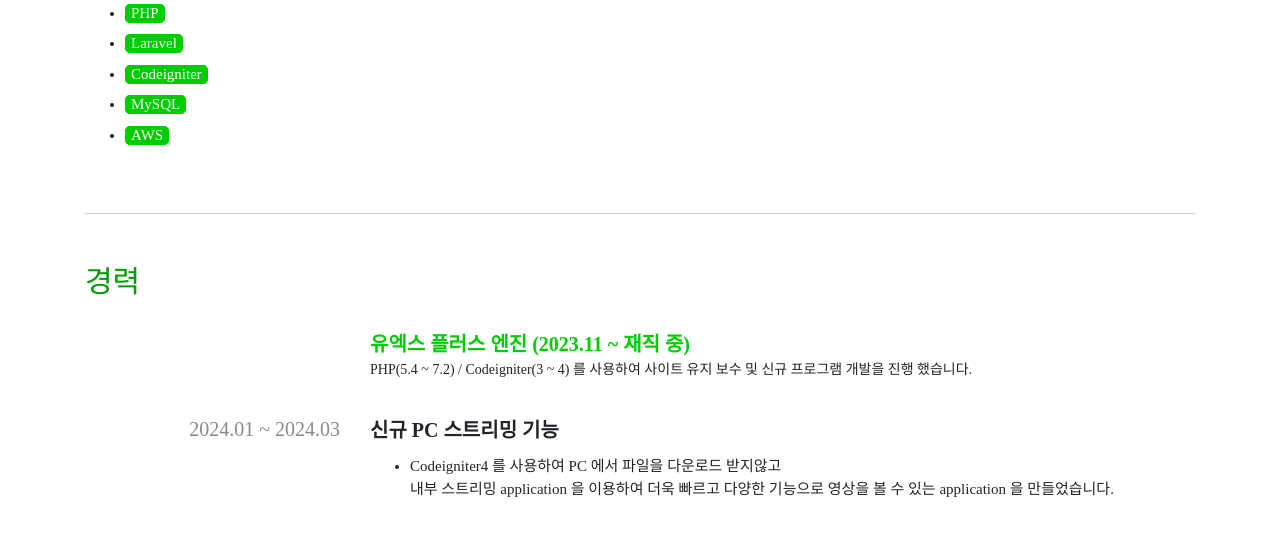
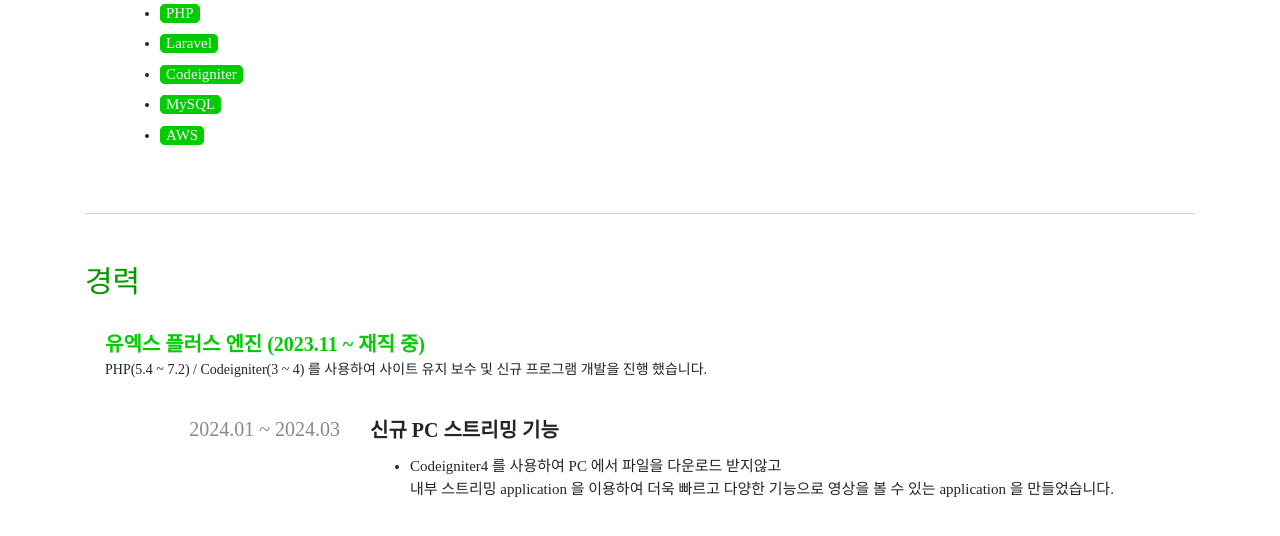
Before and after one commit to qoaudgns/iammh, a plain HTML site: page index.html in a window 1280 px wide. Shown: the part 578-1114 px from the top of the page. Drawn offline with Linux system fonts and the light colour scheme; a web font is replaced by a local one.

Commit message:
이력서 최신화

```diff
--- a/index.html
+++ b/index.html
@@ -32,7 +32,7 @@
 			</div>
 
 			<div class="mt-5 text-center text-md-left title">기술</div>
-			<div class="row">
+			<div class="row" style="margin-left: 20px">
 				<div class="col-sm-12 col-lg-9">
 					<ul>
 						<li><span class="language-tag selected">PHP</span></li>
@@ -47,10 +47,7 @@
 			<div class="mt-5 text-center text-md-left title">경력</div>
 
 			<div class="row mobile-border"  style="margin-top: 20px; margin-bottom: 20px">
-				<div class="col-sm-12 col-lg-3 text-left text-lg-right sub-title exp-time">
-
-				</div>
-				<div class="col-sm-12 col-lg-9">
+				<div class="col-sm-12 col-lg-9" style="margin-left: 20px">
 					<div class="con-title">
 						<span class="project-name" style="color: #00CC00">유엑스 플러스 엔진 (2023.11 ~ 재직 중)</span>
 						<br>
```
